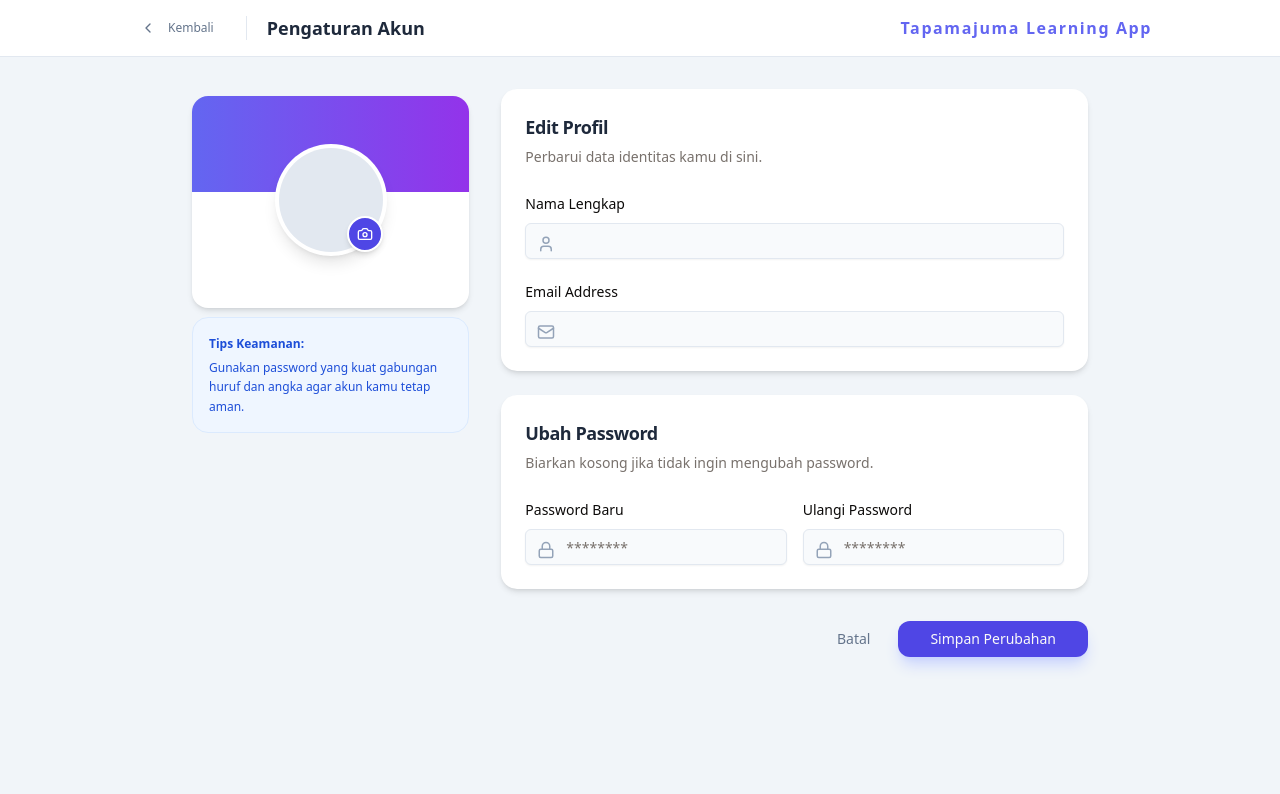
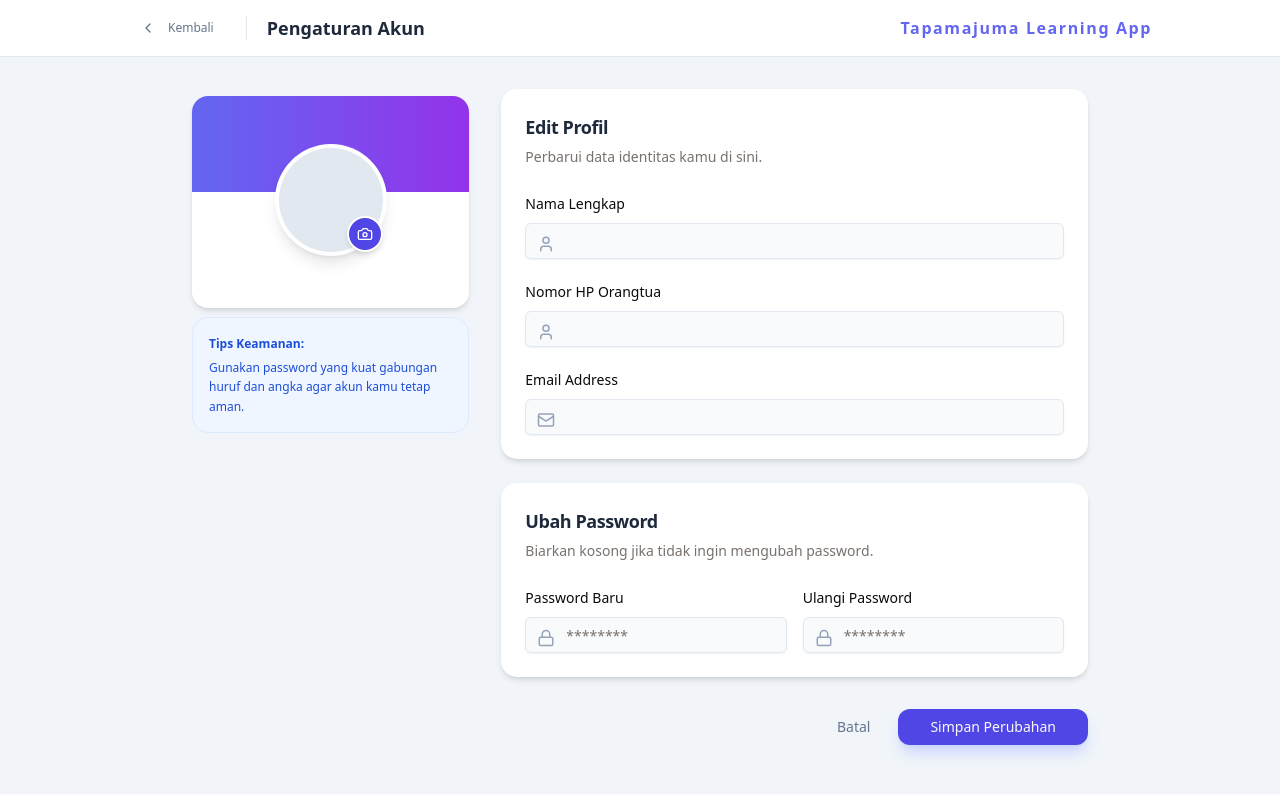
Before and after one commit to radotyohanesnababan/Tapamajuma-PWA-, a React (Vite) app in the folder tapamajuma-app/: page /edit-profile in a window 1280 px wide. Shown: the top 794 px of the page. Built offline with nearby package versions, Linux system fonts and the light colour scheme.

Commit message:
update-editprofile

```diff
--- a/tapamajuma-app/src/pages/student/EditProfile.jsx
+++ b/tapamajuma-app/src/pages/student/EditProfile.jsx
@@ -30,6 +30,7 @@ export default function EditProfileStandalone() {
   const [formData, setFormData] = useState({
     name: '',
     email: '',
+    phone_number: '',
     password: '',
     password_confirmation: '',
   });
@@ -40,6 +41,7 @@ export default function EditProfileStandalone() {
       setFormData({
         name: user.name || '',
         email: user.email || '',
+        phone_number: user.phone_number || '',
         password: '',
         password_confirmation: ''
       });
@@ -174,6 +176,17 @@ export default function EditProfileStandalone() {
                         </div>
                     </div>
                     <div className="space-y-2">
+                        <Label>Nomor HP Orangtua</Label>
+                        <div className="relative">
+                            <User className="absolute left-3 top-3 text-slate-400" size={18} />
+                            <Input
+                                value={formData.phone_number}
+                                onChange={(e) => setFormData({...formData, phone_number: e.target.value})}
+                                className="pl-10 bg-slate-50 border-slate-200 focus:bg-white transition-colors"
+                            />
+                        </div>
+                    </div>
+                    <div className="space-y-2">
                         <Label>Email Address</Label>
                         <div className="relative">
                             <Mail className="absolute left-3 top-3 text-slate-400" size={18} />
```
Also changed, not shown: 1 other file (tests, documents, lock files or other folders).
